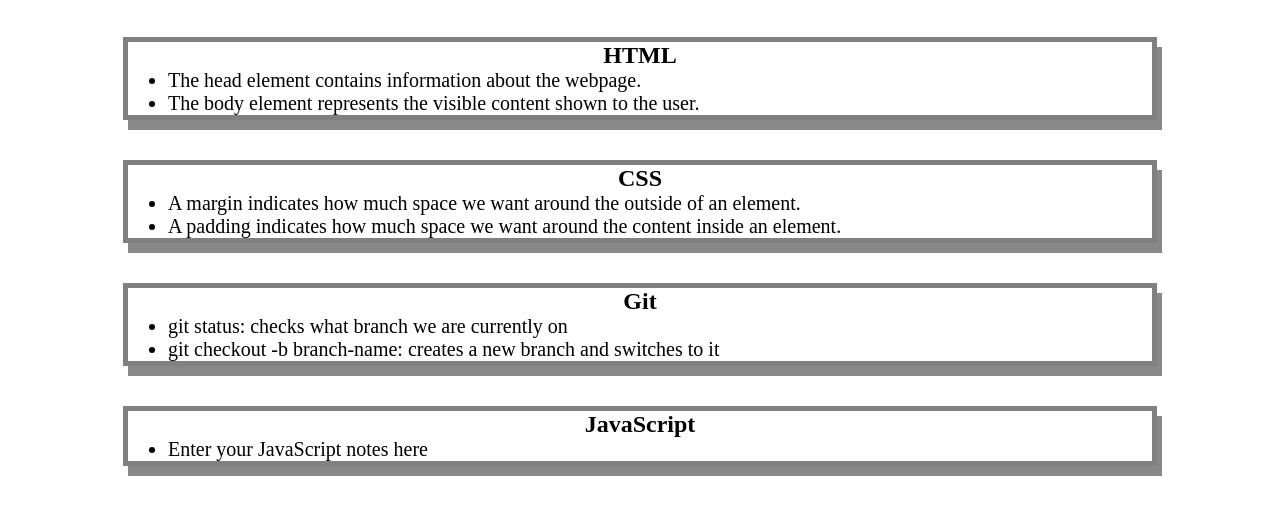
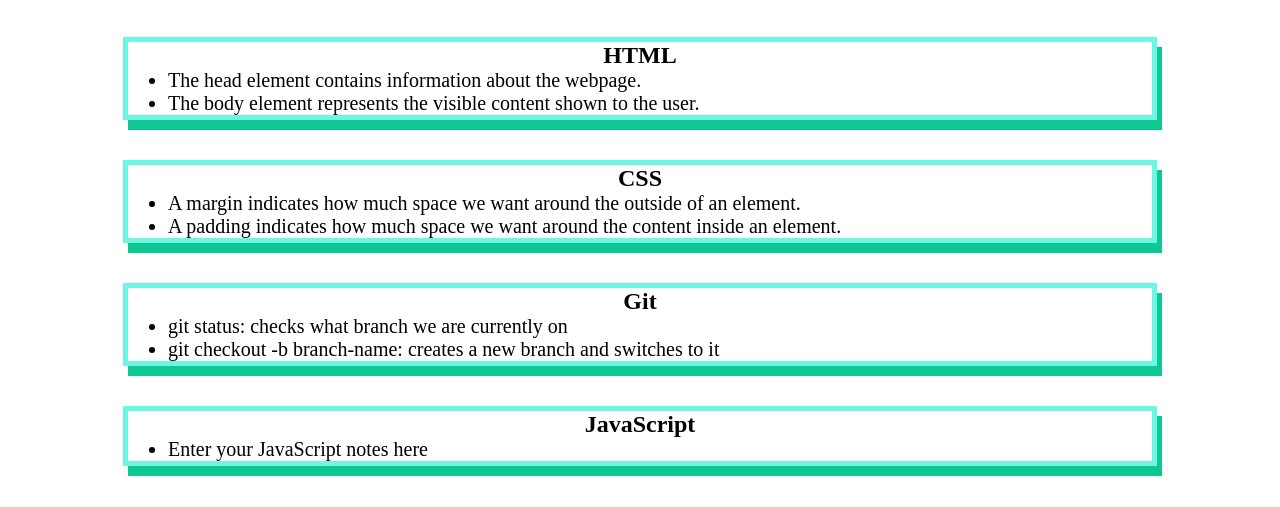
Before and after one commit to dougyfresh208/prework-study-guide, a plain HTML site: page index.html in a window 1280 px wide. Shown: the part 123-630 px from the top of the page. Drawn offline with Linux system fonts and the light colour scheme.

Commit message:
Update style.css

```diff
--- a/Assets/style.css
+++ b/Assets/style.css
@@ -37,6 +37,6 @@ p {
   .card {
     width: 80%;
     margin: 40px auto;
-    border: 5px solid gray;
-    box-shadow: 5px 10px #888888;
+    border: 5px solid rgb(107, 247, 226);
+    box-shadow: 5px 10px #0fc891;
   }
```
